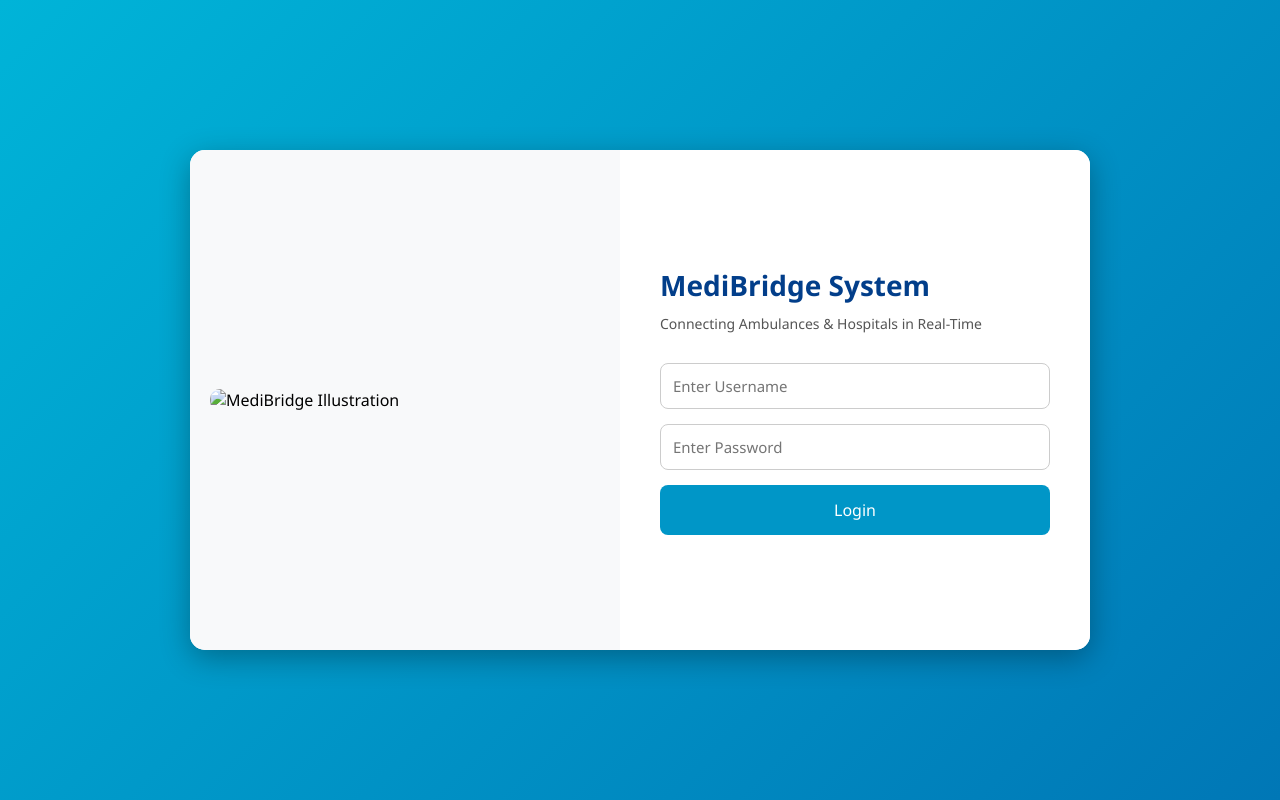
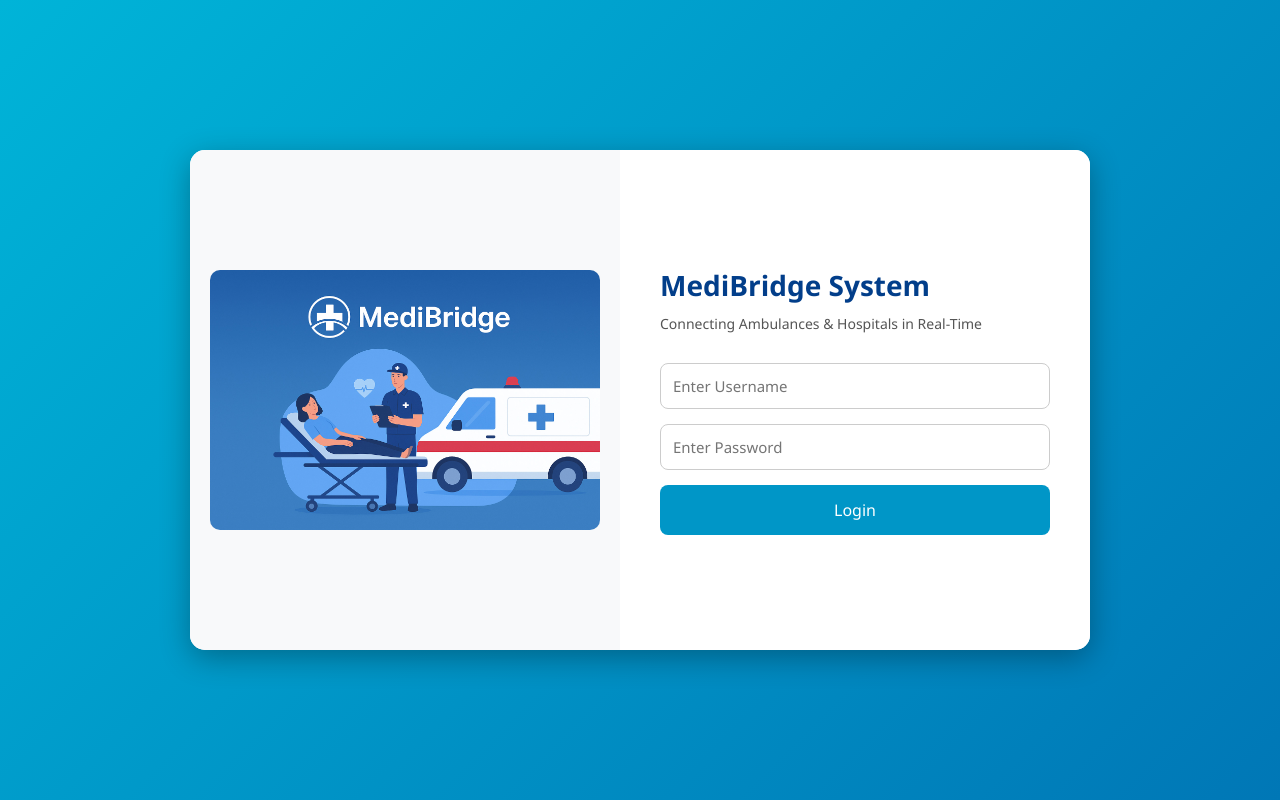
Before and after one commit to Adolph1234/MediBridge, a plain HTML site: page login.html in a window 1280 px wide. Drawn offline with Linux system fonts and the light colour scheme.

Commit message:
Update login.html

```diff
--- a/login.html
+++ b/login.html
@@ -10,7 +10,7 @@
   <div class="login-container">
     <div class="image-section">
       <!-- Attach your local picture here -->
-      <img src="Medibridge.jpg" alt="MediBridge Illustration">
+      <img src="assets/Medibridge.jpg" height="50px" width="60px" alt="MediBridge Illustration">
     </div>
     <div class="form-section">
       <h1>MediBridge System</h1>
```
